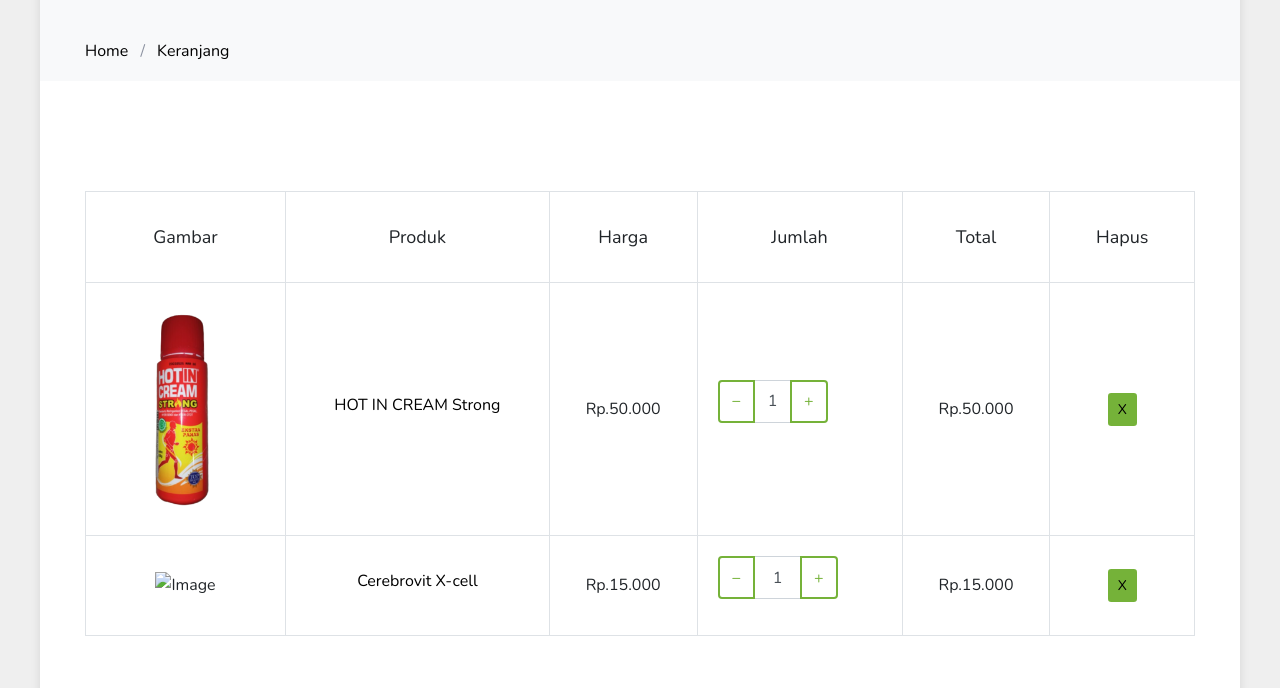
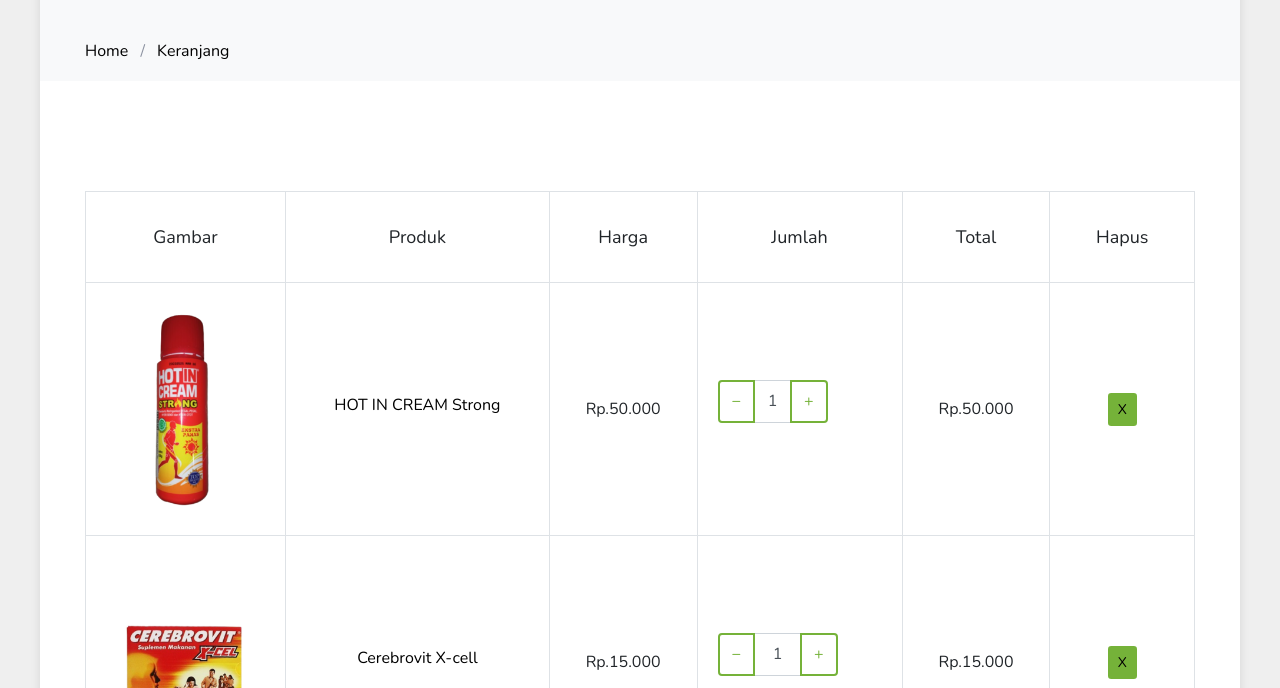
Before and after one commit to Zeno240SX/projekDIS, a plain HTML site: page cart.html in a window 1280 px wide. Shown: the part 112-800 px from the top of the page. Drawn offline with nearby package versions, Linux system fonts and the light colour scheme; files whose address does not match are found by name.

Commit message:
cart.html

```diff
--- a/cart.html
+++ b/cart.html
@@ -131,7 +131,7 @@
 
                   <tr>
                     <td class="product-thumbnail">
-                      <img src="images/foto16.png" alt="Image" class="img-fluid">
+                      <img src="images/fotoobat10.png" alt="Image" class="img-fluid">
                     </td>
                     <td class="product-name">
                       <h2 class="h6 text-black">Cerebrovit X-cell</h2>
```
